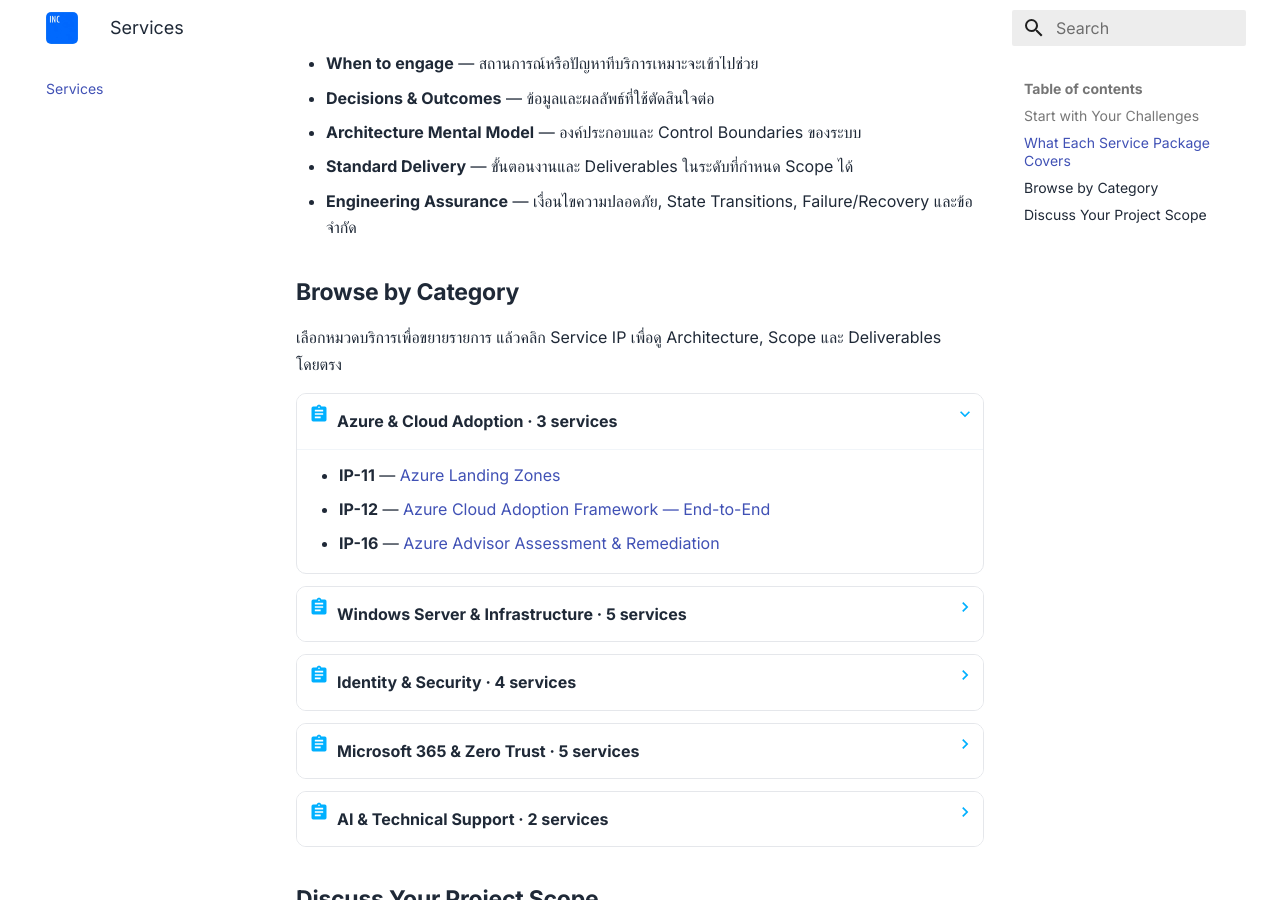
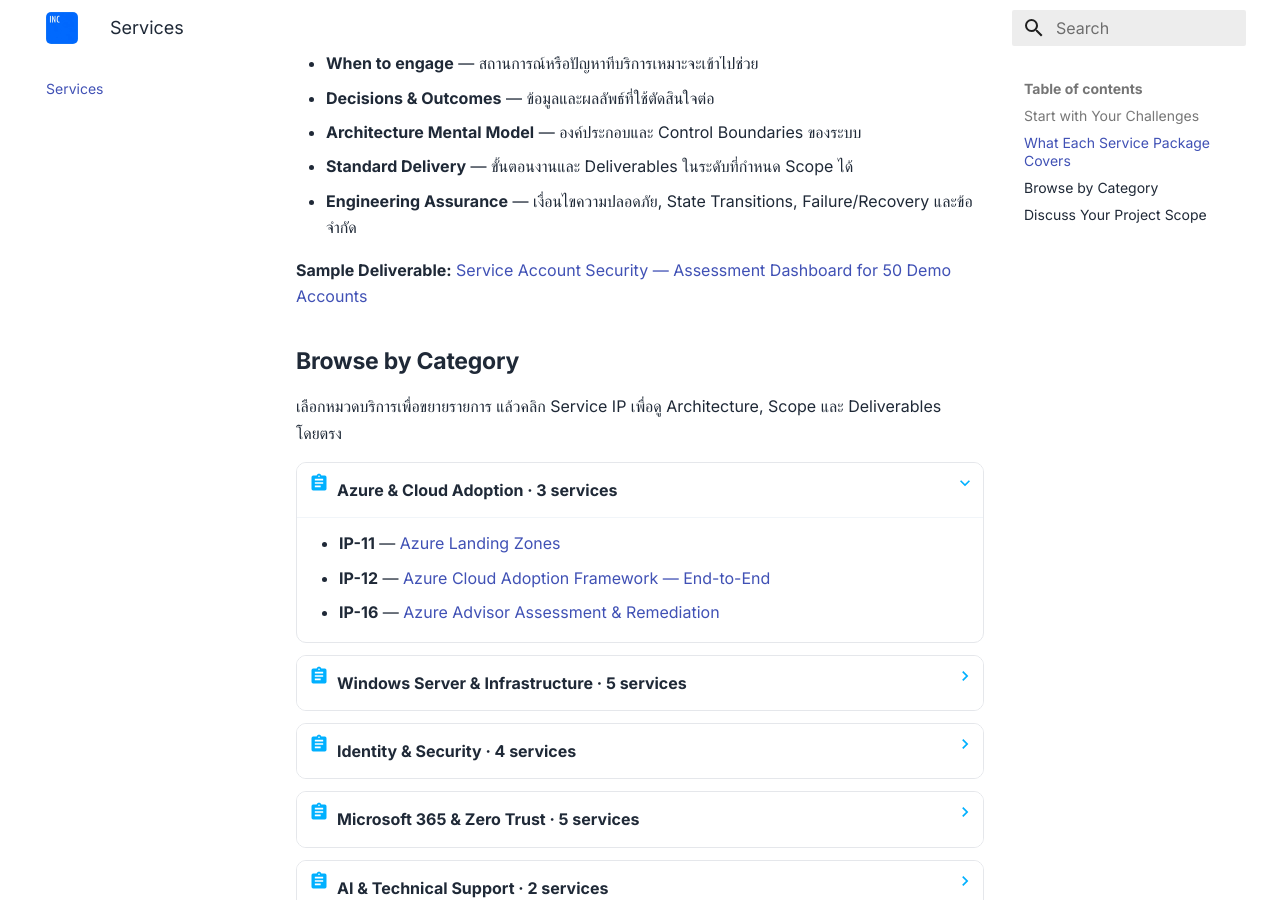
Before and after one commit to inthecloudth/service-catalog, an MkDocs documentation site: the page built from docs/services/index.md, in a window 1280 px wide and 900 px high, scrolled down 1152 px. Built offline with MkDocs 1.6.1 and Material for MkDocs 9.7.7, drawn with Linux system fonts in a browser that asks for light colours.

Commit message:
docs(catalog): surface sample service-account assessment deliverable

```diff
--- a/docs/services/index.md
+++ b/docs/services/index.md
@@ -23,6 +23,8 @@
 - **Architecture Mental Model** — องค์ประกอบและ Control Boundaries ของระบบ
 - **Standard Delivery** — ขั้นตอนงานและ Deliverables ในระดับที่กำหนด Scope ได้
 - **Engineering Assurance** — เงื่อนไขความปลอดภัย, State Transitions, Failure/Recovery และข้อจำกัด
+
+**Sample Deliverable:** [Service Account Security — Assessment Dashboard for 50 Demo Accounts](examples/service-account-security-assessment.md)
 
 ## Browse by Category
 
```
